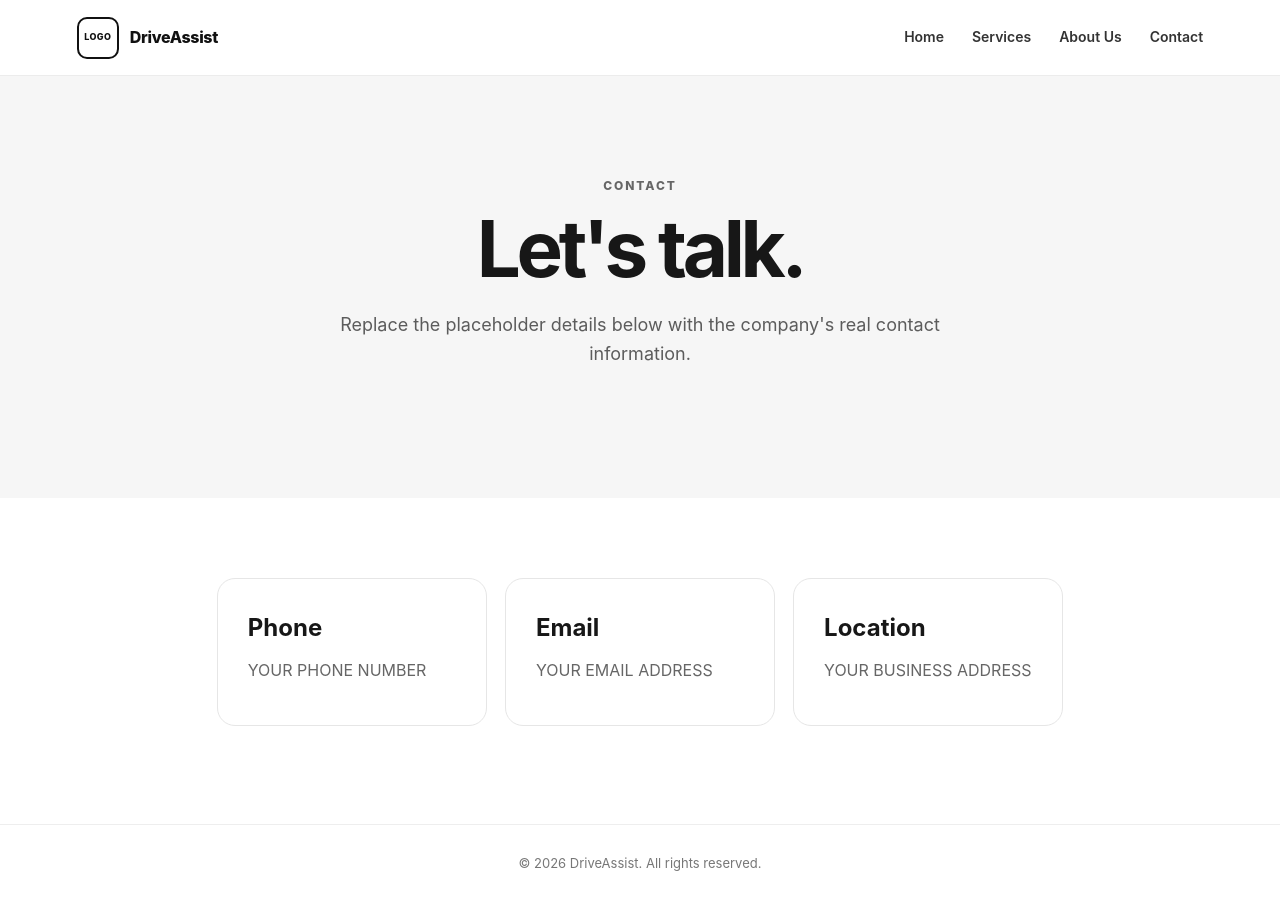
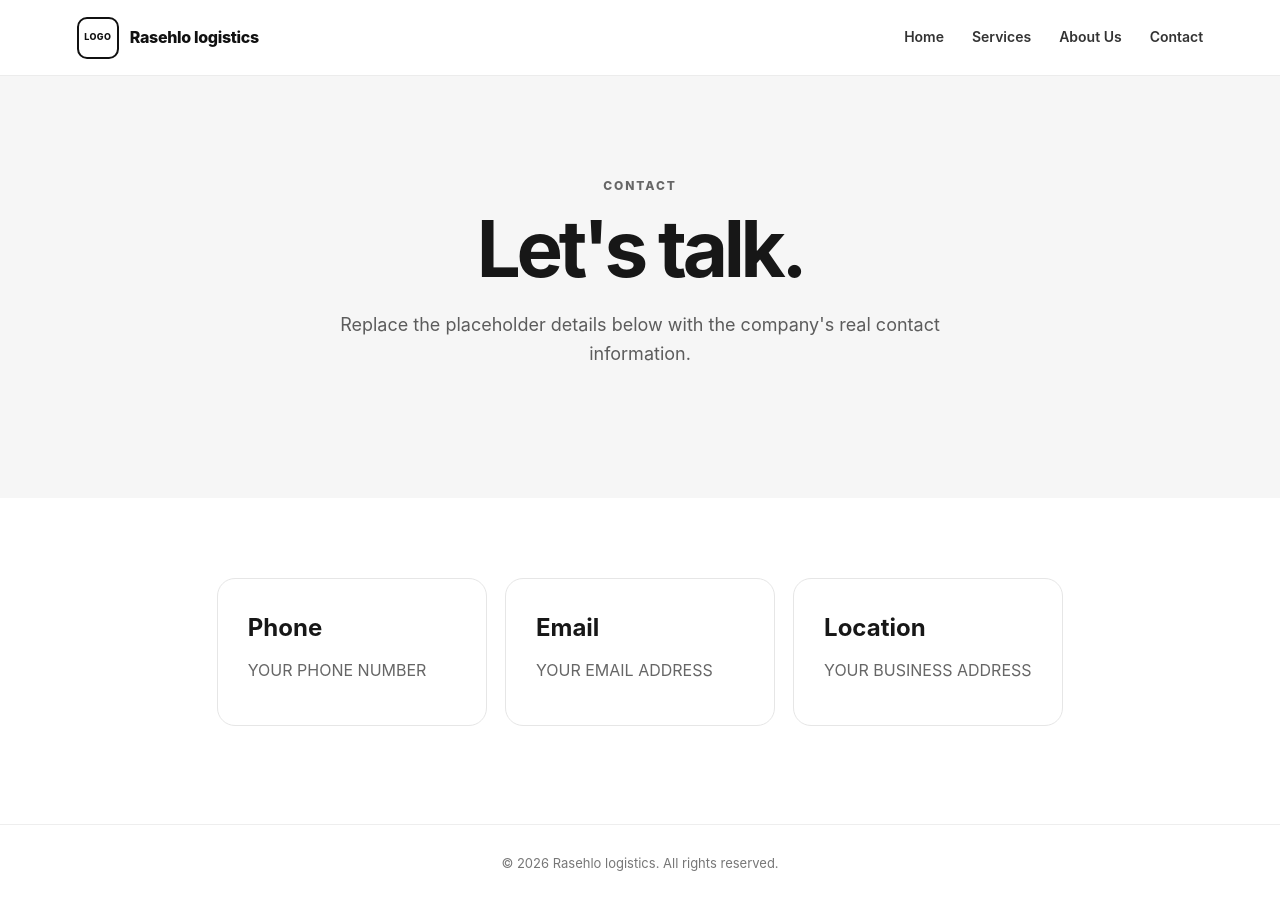
Before and after one commit to andilerhh/rasehlo-holdings, a plain HTML site: page contact.html in a window 1280 px wide. Drawn offline with Linux system fonts and the light colour scheme.

Commit message:
Update contact.html

```diff
--- a/contact.html
+++ b/contact.html
@@ -3,12 +3,12 @@
 <head>
   <meta charset="UTF-8">
   <meta name="viewport" content="width=device-width, initial-scale=1.0">
-  <title>Contact | DriveAssist</title>
+  <title>Contact | Rasehlo logistics</title>
   <link rel="stylesheet" href="css/style.css">
 </head>
 <body>
   <header class="site-header">
-    <a class="brand" href="index.html"><div class="logo-placeholder">LOGO</div><span>DriveAssist</span></a>
+    <a class="brand" href="index.html"><div class="logo-placeholder">LOGO</div><span>Rasehlo logistics</span></a>
     <button class="menu-toggle" id="menuToggle" aria-label="Open navigation" aria-expanded="false"><span></span><span></span><span></span></button>
     <nav class="nav-menu" id="navMenu"><a href="index.html">Home</a><a href="services.html">Services</a><a href="about.html">About Us</a><a href="contact.html">Contact</a></nav>
   </header>
@@ -22,7 +22,7 @@
       </div>
     </section>
   </main>
-  <footer class="site-footer"><p>© 2026 DriveAssist. All rights reserved.</p></footer>
+  <footer class="site-footer"><p>© 2026 Rasehlo logistics. All rights reserved.</p></footer>
   <script src="js/script.js"></script>
 </body>
 </html>
```
